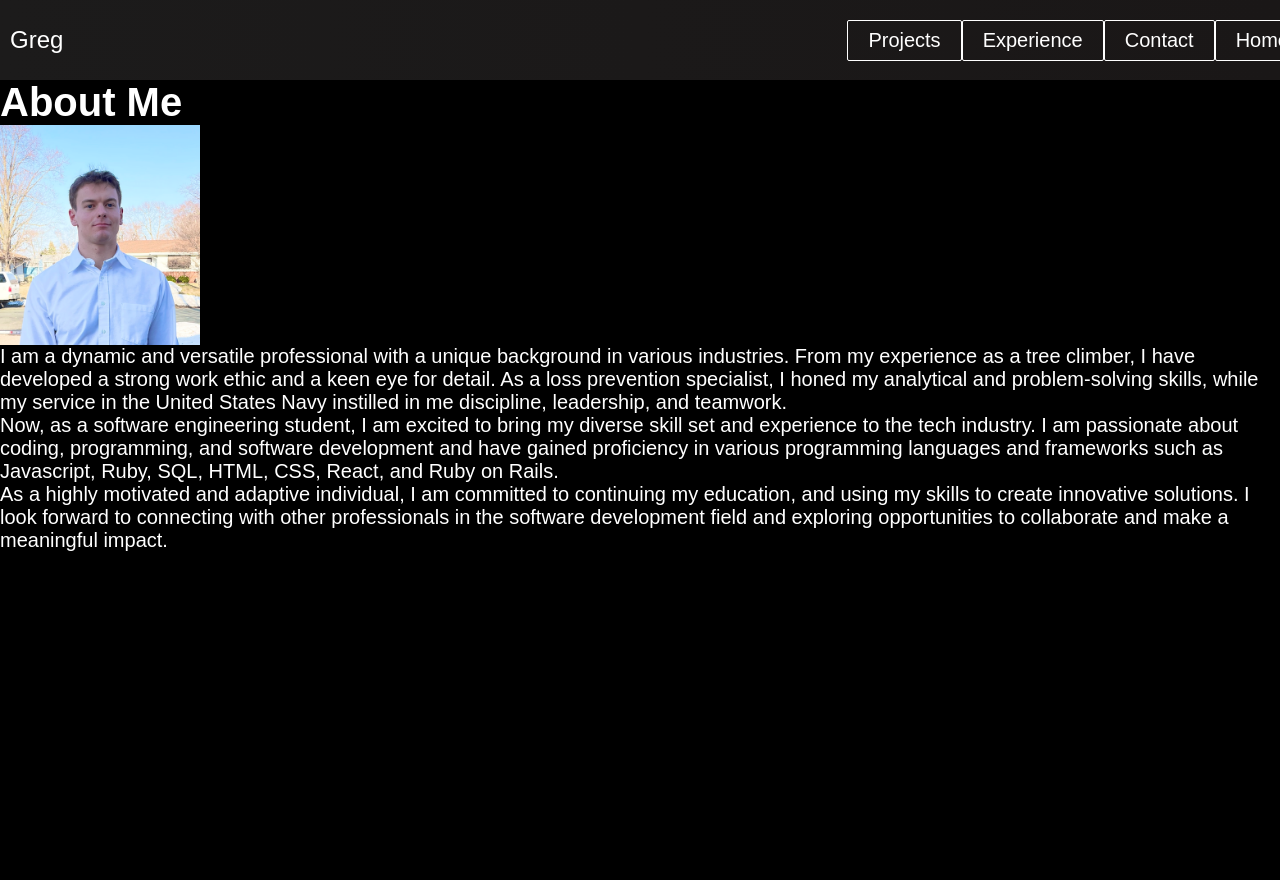
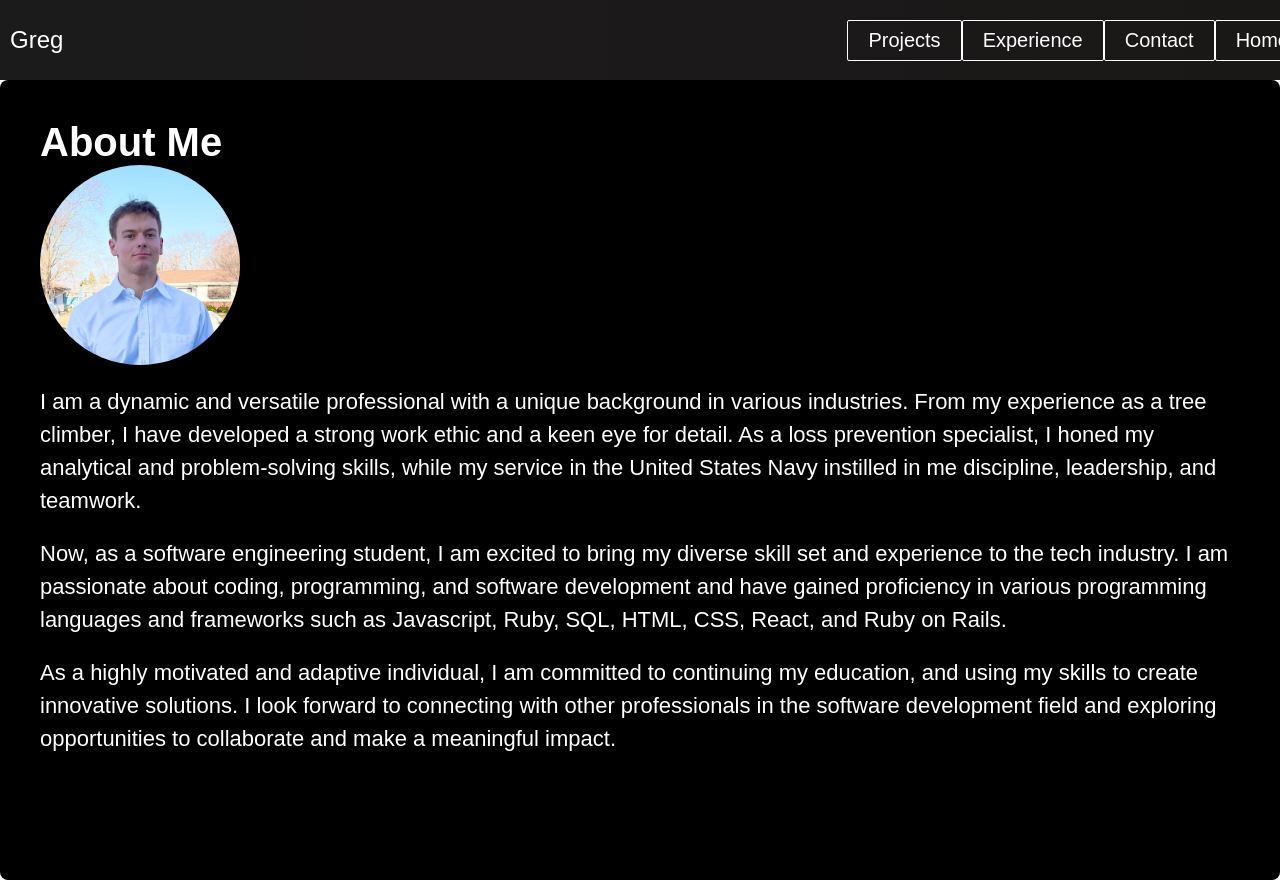
Before and after one commit to gnostertag/greg-portfolio, a React (Create React App) app: page /experience in a window 1280 px wide. Shown: the top 880 px of the page. Built offline with nearby package versions, Linux system fonts and the light colour scheme.

Commit message:
styling changes

```diff
--- a/src/App.css
+++ b/src/App.css
@@ -5,16 +5,46 @@
   font-family: "PT Sans", sans-serif;
 }
 .home,
-.projects,
+.projects {
+  display: flex;
+  height: 90vh;
+  align-items: center;
+  justify-content: center;
+  font-size: 3rem;
+}
 .experience {
   display: flex;
   height: 90vh;
   align-items: center;
   justify-content: center;
   font-size: 3rem;
+  padding: 40px;
+  border-radius: 8px;
+}
+.profile-pic {
+  width: 200px;
+  height: 200px;
+  border-radius: 50%;
+  object-fit: cover;
+  margin-bottom: 20px;
+}
+.paragraph-1 {
+  font-size: 22px;
+  line-height: 1.5;
+  margin-bottom: 20px;
+}
+.paragraph-2 {
+  font-size: 22px;
+  line-height: 1.5;
+  margin-bottom: 20px;
+}
+.paragraph-3 {
+  font-size: 22px;
+  line-height: 1.5;
+  margin-bottom: 20px;
 }
 .contact-image {
-  background-image: url("./assets/img-3.jpg");
+  background-image: url("./assets/img-1.jpg");
   background-position: center;
   background-size: cover;
   background-repeat: no-repeat;
@@ -23,13 +53,15 @@
   min-height: 100vh;
 }
 .project-image {
-  background-image: url("./assets/img-1.jpg");
+  background-image: url("./assets/img-3.jpg");
   background-position: center;
   background-size: cover;
   background-repeat: no-repeat;
   color: #fff;
   font-size: 20px;
   min-height: 100vh;
+  display: flex;
+  justify-content: space-around;
 }
 .experience {
   background-color: black;
--- a/src/pages/Experience.js
+++ b/src/pages/Experience.js
@@ -5,10 +5,10 @@ function Experience() {
     <>
     <div className='experience'>
       <h1>About Me</h1>
-      <img src={Image} width='200px' alt='profile'/>
-    <p> I am a dynamic and versatile professional with a unique background in various industries. From my experience as a tree climber, I have developed a strong work ethic and a keen eye for detail. As a loss prevention specialist, I honed my analytical and problem-solving skills, while my service in the United States Navy instilled in me discipline, leadership, and teamwork.</p>
-    <p> Now, as a software engineering student, I am excited to bring my diverse skill set and experience to the tech industry. I am passionate about coding, programming, and software development and have gained proficiency in various programming languages and frameworks such as Javascript, Ruby, SQL, HTML, CSS, React, and Ruby on Rails.</p>
-    <p> As a highly motivated and adaptive individual, I am committed to continuing my education, and using my skills to create innovative solutions. I look forward to connecting with other professionals in the software development field and exploring opportunities to collaborate and make a meaningful impact.</p>
+      <img src={Image} width='200px' alt='profile' className='profile-pic'/>
+    <p className='paragraph-1'> I am a dynamic and versatile professional with a unique background in various industries. From my experience as a tree climber, I have developed a strong work ethic and a keen eye for detail. As a loss prevention specialist, I honed my analytical and problem-solving skills, while my service in the United States Navy instilled in me discipline, leadership, and teamwork.</p>
+    <p className='paragraph-2'> Now, as a software engineering student, I am excited to bring my diverse skill set and experience to the tech industry. I am passionate about coding, programming, and software development and have gained proficiency in various programming languages and frameworks such as Javascript, Ruby, SQL, HTML, CSS, React, and Ruby on Rails.</p>
+    <p className='paragraph-3'> As a highly motivated and adaptive individual, I am committed to continuing my education, and using my skills to create innovative solutions. I look forward to connecting with other professionals in the software development field and exploring opportunities to collaborate and make a meaningful impact.</p>
     </div>
     </>
   )
--- a/src/pages/Projects.js
+++ b/src/pages/Projects.js
@@ -1,6 +1,7 @@
 import React from "react";
 import { Card, CardBody, CardTitle, CardText, Button } from "reactstrap";
 import Image from "../assets/TicTacToe image.png";
+import Gtai from "../assets/GTAI.png";
 function Projects() {
   return (
     <>
@@ -8,6 +9,7 @@ function Projects() {
         <Card
           style={{
             width: "18rem",
+
           }}
         >
           <img alt="Sample" src={Image} className="tic-image" />
@@ -23,6 +25,27 @@ function Projects() {
             </Button>
           </CardBody>
         </Card>
+        <Card
+          style={{
+            width: "18rem",
+          }}
+        >
+          <img alt="Sample" src={Gtai} className="tic-image" />
+          <CardBody>
+            <CardTitle tag="h5">Grand Theft A.I.</CardTitle>
+
+            <CardText>
+              Full-Stack car buying, selling, and stealing application created
+              using React and Rails
+            </CardText>
+            <Button
+              href={"https://gtai-frontend.onrender.com/"}
+              className="button-3"
+            >
+              See Project
+            </Button>
+          </CardBody>
+        </Card>
       </div>
     </>
   );
```
Also changed, not shown: src/assets/GTAI.png (added).
